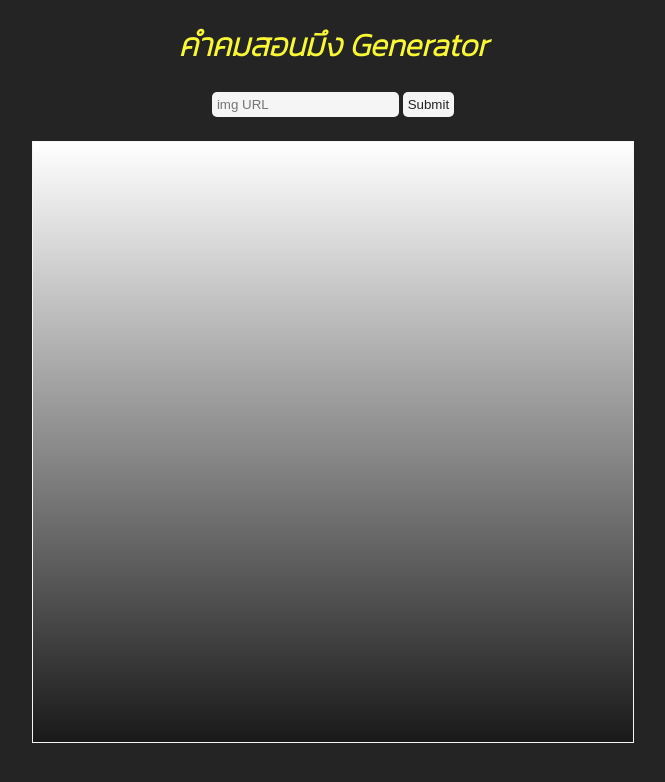
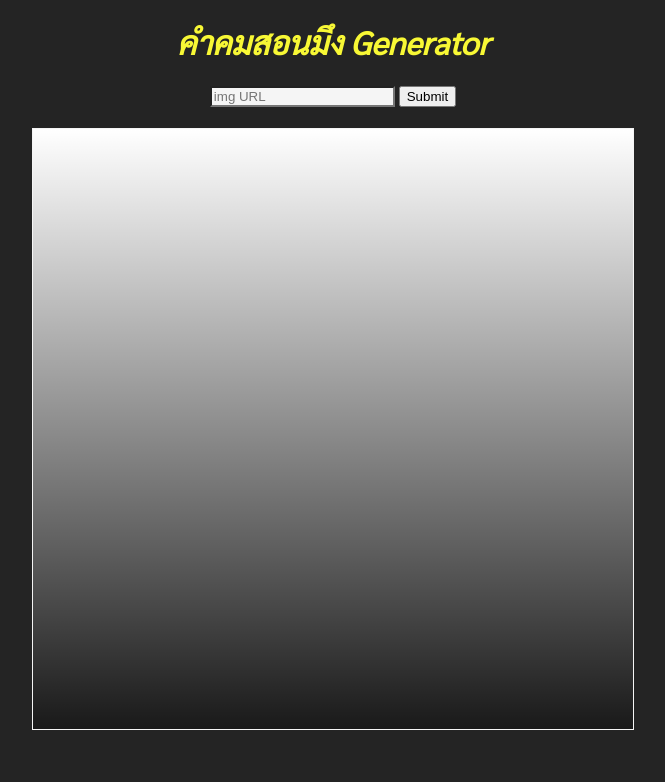
Before and after one commit to KIZUNEParty/meme-gen, a website built with Vite: page index.html in a window 1280 px wide. Shown: the whole page, without its empty margins (307-972 px from the left). Built offline with nearby package versions, Linux system fonts and the light colour scheme.

Commit message:
add style

```diff
--- a/style.css
+++ b/style.css
@@ -1,7 +1,7 @@
-@import url('https://fonts.googleapis.com/css2?family=Kanit:wght@200&display=swap');
+@import url('https://fonts.googleapis.com/css2?family=Sarabun&display=swap');
 
 #app {
-  font-family: 'Kanit', sans-serif;
+  font-family: 'Sarabun', sans-serif;
   -webkit-font-smoothing: antialiased;
   -moz-osx-font-smoothing: grayscale;
   text-align: center;
@@ -9,22 +9,15 @@
   margin-top: 1rem;
 }
 
-form {
+.label {
+  color: whitesmoke;
+}
+
+input[type="file"] {
   color: whitesmoke;
 }
 
 input[type="text"] {
   background: whitesmoke;
   color: #242424;
-  padding: 5px;
-  border: none;
-  border-radius: 5px;
 }
-
-button[type="submit"] {
-  background: whitesmoke;
-  color: #242424;
-  padding: 5px;
-  border: none;
-  border-radius: 5px;
-}
```
